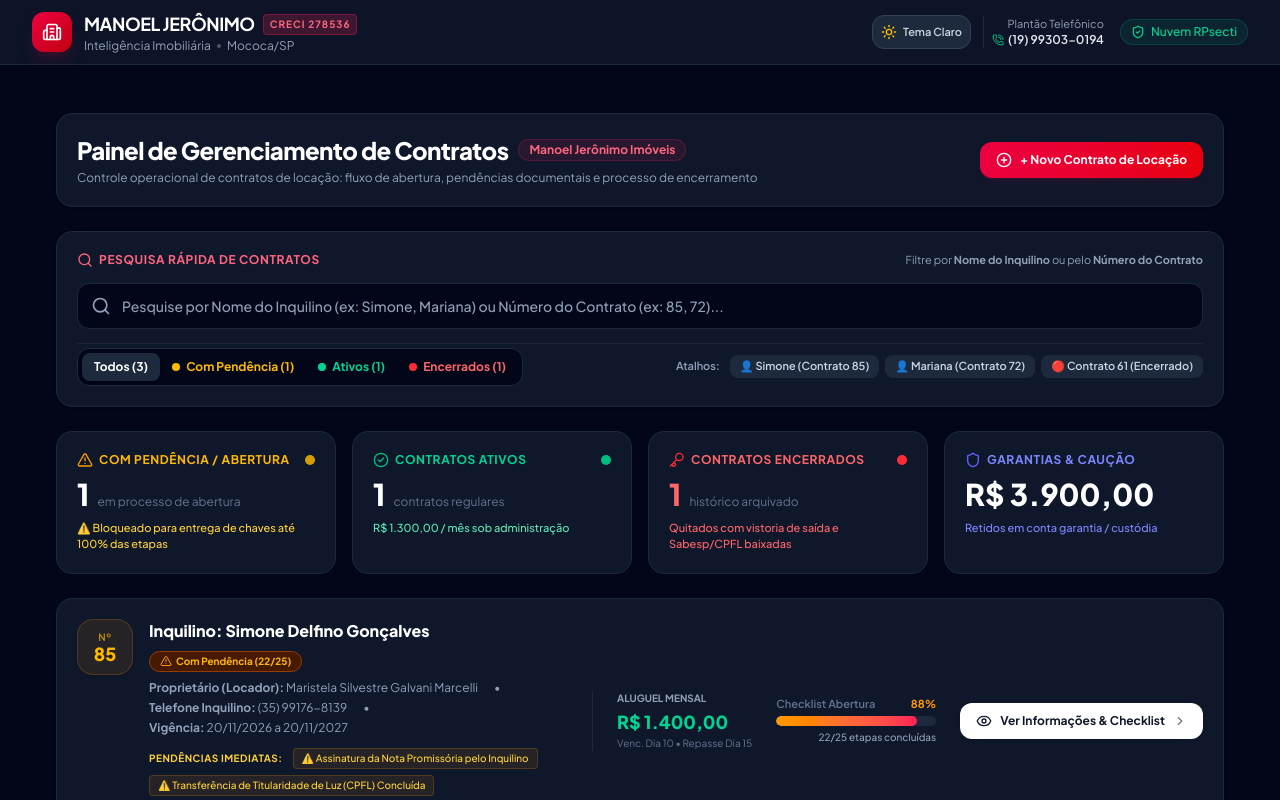
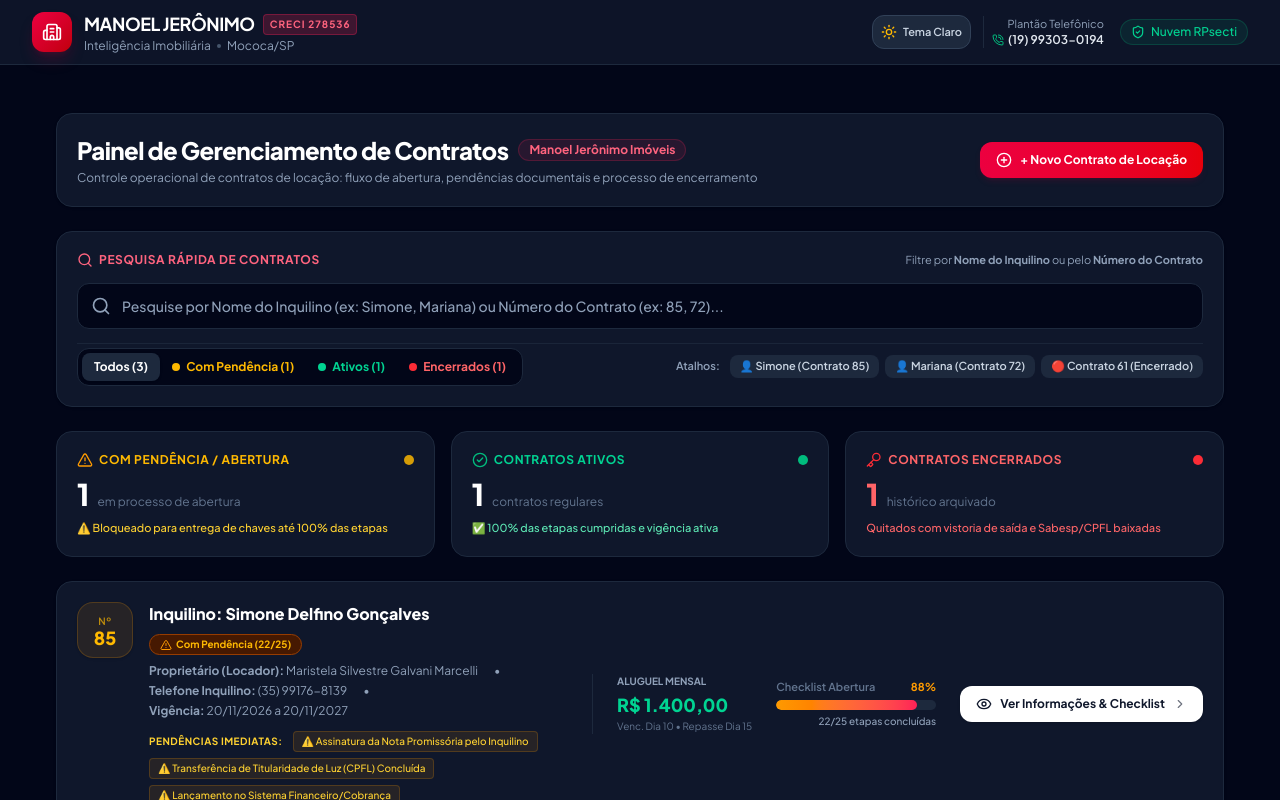
Before and after one commit to Rafapsantoz/REA, a React (Vite) app in the folder rpsec_imobi/: page / in a window 1280 px wide. Shown: the top 800 px of the page. Built offline with nearby package versions, Linux system fonts and the light colour scheme.

Commit message:
feat(imobi): simplificar cards removendo agregador financeiro e focando em status operacionais

```diff
--- a/rpsec_imobi/src/components/DesktopView.tsx
+++ b/rpsec_imobi/src/components/DesktopView.tsx
@@ -63,9 +63,6 @@ export const DesktopView: React.FC<DesktopViewProps> = ({
   const contratosPendentes = contratos.filter(c => c.status === 'pendente');
   const contratosAtivos = contratos.filter(c => c.status === 'ativo');
   const contratosEncerrados = contratos.filter(c => c.status === 'encerrado');
-
-  const receitaAtivaTotal = contratosAtivos.reduce((acc, c) => acc + c.valores.aluguel, 0);
-  const caucaoTotalCustodia = contratosAtivos.reduce((acc, c) => acc + (c.valores.caucaoValor || 0), 0);
 
   // Filtragem estrita por Nome do Inquilino ou Número do Contrato
   const contratosFiltrados = contratos.filter(c => {
@@ -226,9 +223,9 @@ export const DesktopView: React.FC<DesktopViewProps> = ({
       </div>
 
       {/* ═════════════════════════════════════════════════════════════
-          2º BLOCO: INFORMAÇÕES SOBRE CONTRATOS (CARDS / KPIS)
+          2º BLOCO: STATUS DOS CONTRATOS (SIMPLES E DIRETO)
       ═════════════════════════════════════════════════════════════ */}
-      <div className="grid grid-cols-1 sm:grid-cols-2 lg:grid-cols-4 gap-4">
+      <div className="grid grid-cols-1 sm:grid-cols-3 gap-4">
 
         {/* Card 1: Com Pendência / Abertura */}
         <div
@@ -280,11 +277,11 @@ export const DesktopView: React.FC<DesktopViewProps> = ({
             <span className="text-xs text-slate-500">contratos regulares</span>
           </div>
           <p className="text-[11px] text-emerald-700 dark:text-emerald-300 mt-2 font-medium">
-            R$ {receitaAtivaTotal.toLocaleString('pt-BR')},00 / mês sob administração
+            ✅ 100% das etapas cumpridas e vigência ativa
           </p>
         </div>
 
-        {/* Card 3: Contratos Encerrados (EM VERMELHO CONFORME SOLICITADO) */}
+        {/* Card 3: Contratos Encerrados (EM VERMELHO) */}
         <div
           onClick={() => setStatusFilter('encerrado')}
           className={`p-5 rounded-2xl border transition-all cursor-pointer ${
@@ -308,24 +305,6 @@ export const DesktopView: React.FC<DesktopViewProps> = ({
           </div>
           <p className="text-[11px] text-red-600 dark:text-red-400 mt-2 font-medium">
             Quitados com vistoria de saída e Sabesp/CPFL baixadas
-          </p>
-        </div>
-
-        {/* Card 4: Garantias e Caução em Custódia */}
-        <div className="p-5 rounded-2xl border bg-white dark:bg-slate-900 border-slate-200 dark:border-slate-800">
-          <div className="flex items-center justify-between mb-2">
-            <span className="text-xs font-bold text-indigo-600 dark:text-indigo-400 uppercase tracking-wider flex items-center gap-1.5">
-              <Shield className="w-4 h-4 text-indigo-500" />
-              Garantias & Caução
-            </span>
-          </div>
-          <div className="flex items-baseline gap-2">
-            <span className="text-3xl font-black text-slate-900 dark:text-white">
-              R$ {caucaoTotalCustodia.toLocaleString('pt-BR')},00
-            </span>
-          </div>
-          <p className="text-[11px] text-indigo-600 dark:text-indigo-400 mt-2 font-medium">
-            Retidos em conta garantia / custódia
           </p>
         </div>
 
```
